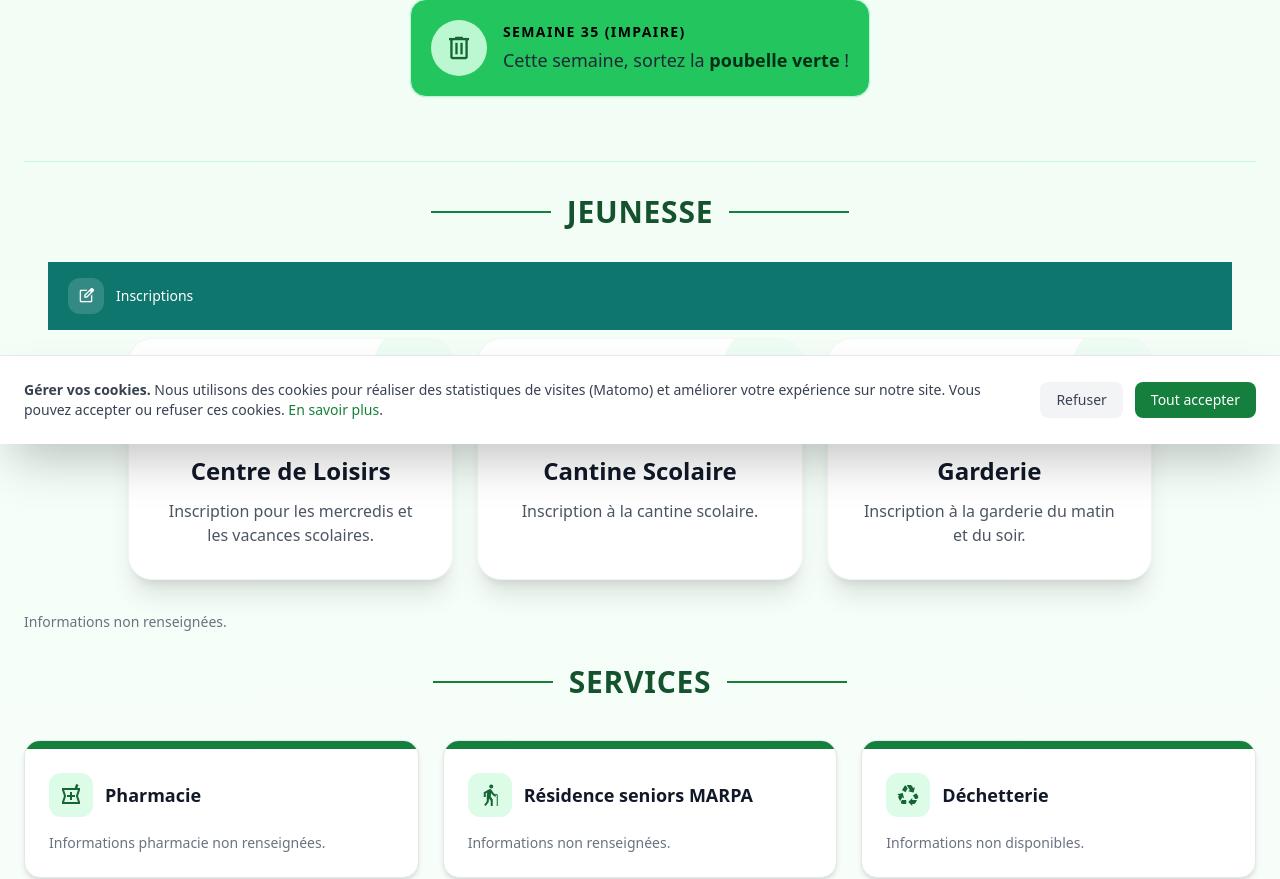
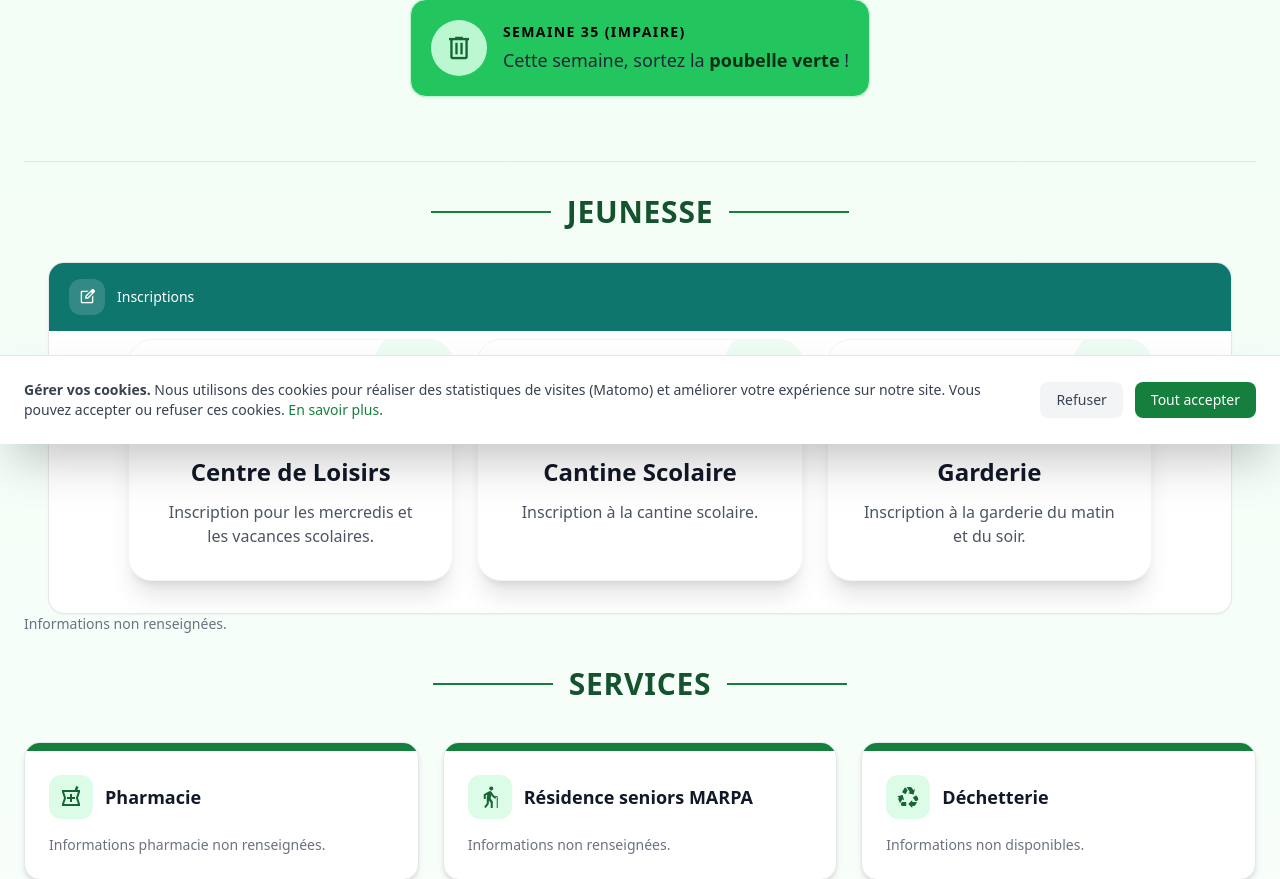
Before and after one commit to Pseudo404/MairieDhuizon, a Django app: page /vie-pratique/ in a window 1280 px wide. Shown: the part 356-1235 px from the top of the page. Run offline with Django 5.2, Linux system fonts and the light colour scheme; data comes from the database, SQL or seed files in the repository; data that the repository does not hold is empty; some libraries are stand-ins or nearby versions.

Commit message:
fix hot bar inscipriton

```diff
--- a/templates/vie_pratiques.html
+++ b/templates/vie_pratiques.html
@@ -170,7 +170,7 @@
             <div class="hidden md:block h-[2px] bg-green-700 flex-1 max-w-[120px]"></div>
         </div>
         <div class="mx-auto max-w-7xl px-6">
-            <div class="rounded-2xl">
+            <div class="bg-white border border-gray-200 rounded-2xl overflow-hidden flex flex-col shadow-sm">
                 <div class="mb-2 px-5 py-4 flex items-center gap-3" style="background:#0f766e">
                     <div class="w-9 h-9 rounded-xl bg-white/15 flex items-center justify-center shrink-0">
                         <span class="material-symbols-outlined text-white text-lg">edit_square</span>
```
